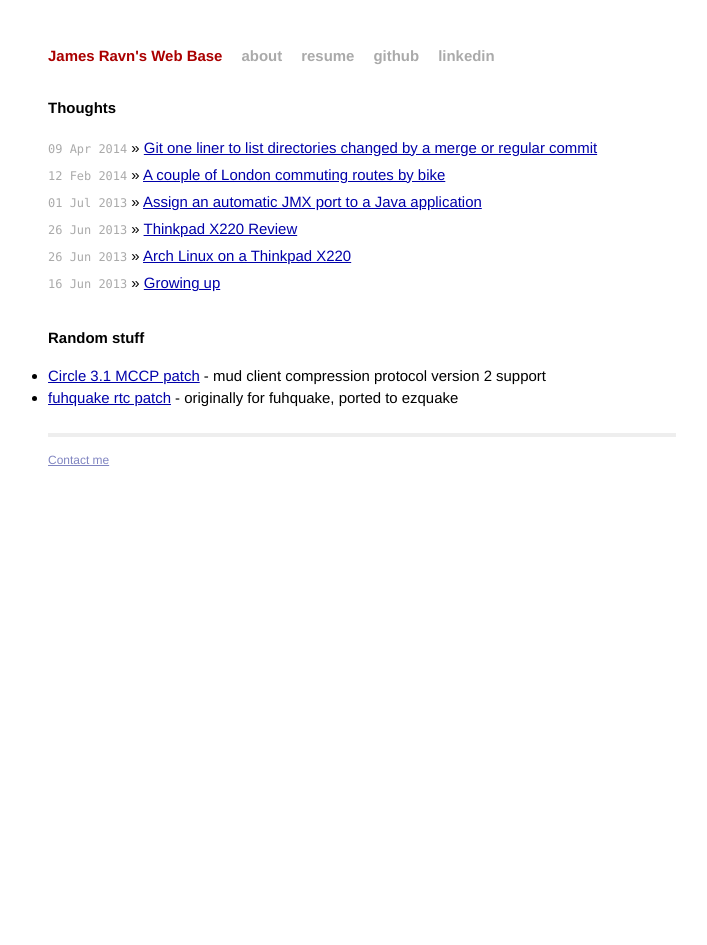
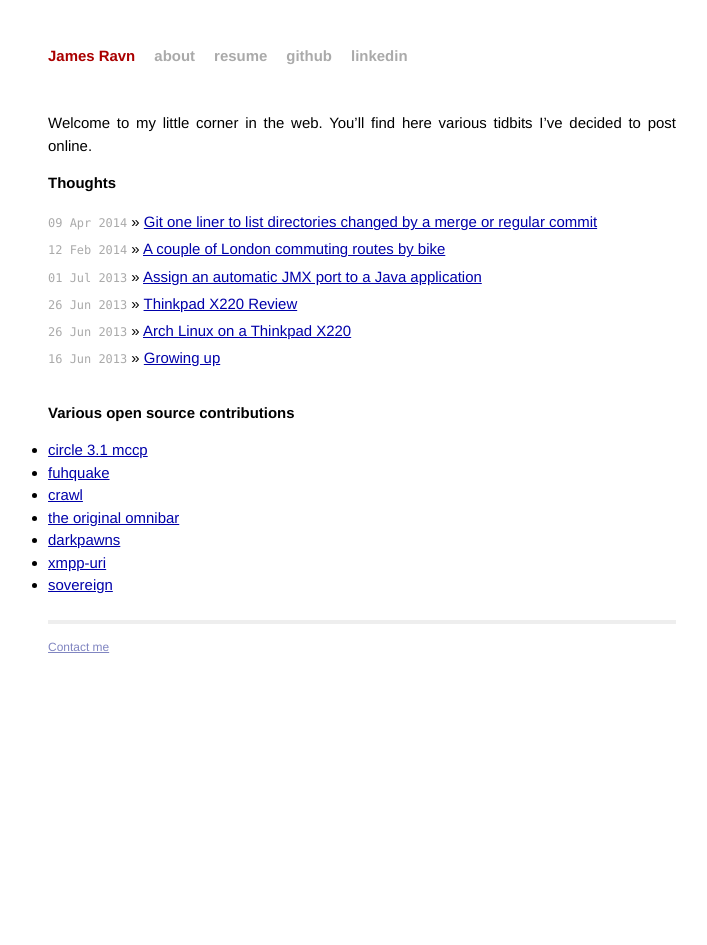
Before and after one commit to jsravn/old-blog, a Jekyll site: the page built from index.md, in a window 1280 px wide. Shown: the whole page, without its empty margins (278-985 px from the left). Built offline with Jekyll 4.4.1, drawn with Linux system fonts in a browser that asks for light colours.

Commit message:
Various updates

```diff
--- a/_config.yml
+++ b/_config.yml
@@ -1,3 +1,3 @@
-name: James Ravn's Web Base
+name: James Ravn
 highlighter: pygments
 markdown: kramdown
--- a/index.md
+++ b/index.md
@@ -2,6 +2,9 @@
 layout: default
 title: James Ravn's Web Base
 ---
+
+Welcome to my little corner in the web. You'll find here various
+tidbits I've decided to post online.
 
 Thoughts
 ========
@@ -13,8 +16,13 @@ Thoughts
 </ul>
 
 
-Random stuff
-============
+Various open source contributions
+=================================
 
-- [Circle 3.1 MCCP patch](/random/mccp/) - mud client compression protocol version 2 support
-- [fuhquake rtc patch](http://ezquake.sourceforge.net/docs/?rtc) - originally for fuhquake, ported to ezquake
+- [circle 3.1 mccp](/random/mccp/)
+- [fuhquake](http://ezquake.sourceforge.net/docs/?rtc)
+- [crawl](https://gitorious.org/crawl/crawl/commits)
+- [the original omnibar](https://addons.mozilla.org/en-US/firefox/addon/autocomplete-manager/)
+- [darkpawns](https://github.com/rparet/darkpawns)
+- [xmpp-uri](https://github.com/jsravn/xmpp-uri)
+- [sovereign](https://github.com/al3x/sovereign)
```
